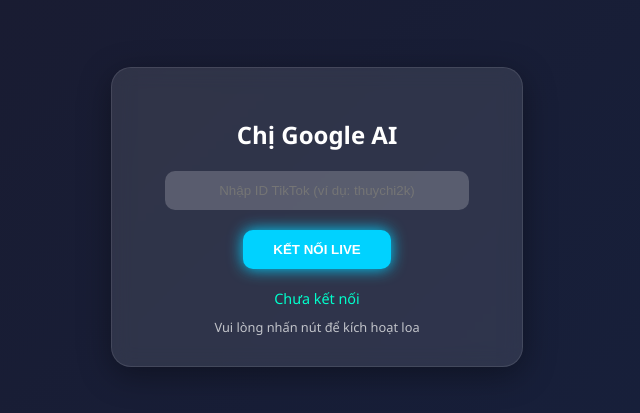
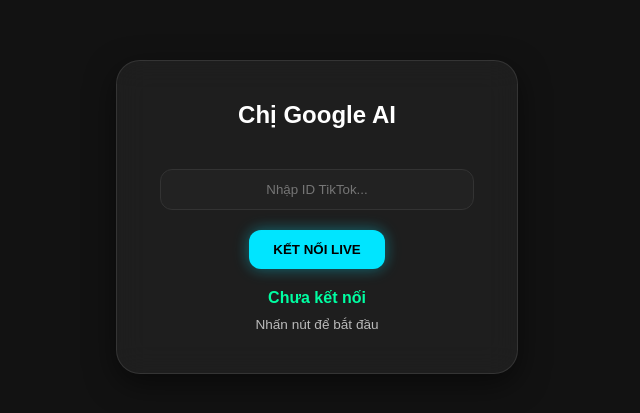
Before and after one commit to cmttiktok/thunghiem, a website: page public/index.html in a window 1280 px wide. Shown: the part 183-596 px from the top of the page, without its empty margins (323-963 px from the left). Drawn offline with nearby package versions, Linux system fonts and the light colour scheme; no server answers.

Commit message:
Update index.html

```diff
--- a/public/index.html
+++ b/public/index.html
@@ -2,81 +2,82 @@
 <html lang="vi">
 <head>
     <meta charset="UTF-8">
-    <meta name="viewport" content="width=device-width, initial-scale=1.0">
     <title>Điều khiển Chị Google AI</title>
     <style>
         body {
-            margin: 0; padding: 0;
-            background: linear-gradient(135deg, #1a1a2e, #16213e);
-            font-family: 'Segoe UI', sans-serif;
-            display: flex; justify-content: center; align-items: center;
-            height: 100vh; color: white;
+            margin: 0; background: #121212; color: #fff;
+            font-family: 'Arial', sans-serif;
+            display: flex; justify-content: center; align-items: center; height: 100vh;
         }
-        .container {
-            background: rgba(255, 255, 255, 0.1);
-            backdrop-filter: blur(10px);
-            border-radius: 20px;
-            padding: 30px;
-            box-shadow: 0 8px 32px rgba(0,0,0,0.37);
-            border: 1px solid rgba(255,255,255,0.1);
-            text-align: center; width: 350px;
+        .card {
+            background: rgba(255, 255, 255, 0.05);
+            backdrop-filter: blur(15px);
+            padding: 40px; border-radius: 24px;
+            border: 1px solid rgba(255, 255, 255, 0.1);
+            text-align: center; width: 320px;
+            box-shadow: 0 10px 30px rgba(0,0,0,0.5);
         }
         input {
-            width: 80%; padding: 12px;
-            border-radius: 10px; border: none;
-            background: rgba(255,255,255,0.2);
-            color: white; outline: none;
-            margin-bottom: 20px; text-align: center;
+            width: 90%; padding: 12px; margin: 20px 0;
+            border-radius: 12px; border: none; background: #222; color: #fff;
+            text-align: center; outline: none; border: 1px solid #333;
         }
         button {
-            padding: 12px 30px; border-radius: 10px; border: none;
-            background: #00d2ff; color: white; font-weight: bold;
-            cursor: pointer; transition: 0.3s;
-            box-shadow: 0 0 15px #00d2ff;
+            background: #00e5ff; color: #000; border: none;
+            padding: 12px 24px; border-radius: 12px; font-weight: bold;
+            cursor: pointer; transition: 0.3s; box-shadow: 0 0 15px rgba(0,229,255,0.4);
         }
-        button:hover { transform: scale(1.05); box-shadow: 0 0 25px #00d2ff; }
-        #status { margin-top: 20px; font-size: 0.9em; color: #00ffcc; }
-        #log { font-size: 0.8em; margin-top: 10px; opacity: 0.7; }
+        button:hover { transform: translateY(-2px); box-shadow: 0 0 25px #00e5ff; }
+        #status { margin-top: 20px; color: #00ffa3; font-weight: bold; }
+        #log { margin-top: 10px; font-size: 0.85em; color: #bbb; min-height: 1.2em; }
     </style>
 </head>
 <body>
 
-<div class="container">
-    <h2>Chị Google AI</h2>
-    <input type="text" id="tiktokId" placeholder="Nhập ID TikTok (ví dụ: thuychi2k)">
+<div class="card">
+    <h2 style="margin-top:0">Chị Google AI</h2>
+    <input type="text" id="tiktokId" placeholder="Nhập ID TikTok...">
     <br>
-    <button onclick="updateID()">KẾT NỐI LIVE</button>
+    <button onclick="startSystem()">KẾT NỐI LIVE</button>
     <div id="status">Chưa kết nối</div>
-    <div id="log">Vui lòng nhấn nút để kích hoạt loa</div>
+    <div id="log">Nhấn nút để bắt đầu</div>
 </div>
 
 <script src="/socket.io/socket.io.js"></script>
 <script>
     const socket = io();
-    let audioReady = false;
+    let isReady = false;
 
-    function updateID() {
+    function startSystem() {
         const id = document.getElementById('tiktokId').value;
-        if (!id) return alert("Vui lòng nhập ID!");
+        if(!id) return alert("Vui lòng nhập ID!");
 
-        audioReady = true; // Kích hoạt loa khi nhấn nút
+        isReady = true; // Cho phép phát âm thanh
         socket.emit('set-id', id);
         document.getElementById('status').innerText = "Đang kết nối...";
     }
 
-    socket.on('status', (msg) => {
-        document.getElementById('status').innerText = msg;
-    });
+    socket.on('status', msg => document.getElementById('status').innerText = msg);
 
     socket.on('speak', (data) => {
-        if (!audioReady) return;
+        if (!isReady) return;
         document.getElementById('log').innerText = `Đang trả lời: ${data.user}`;
 
-        const text = `${data.text}`;
-        const url = `https://translate.google.com/translate_tts?ie=UTF-8&q=${encodeURIComponent(text)}&tl=vi&client=tw-ob`;
+        const text = data.text;
+        const googleUrl = `https://translate.google.com/translate_tts?ie=UTF-8&q=${encodeURIComponent(text)}&tl=vi&client=tw-ob`;
 
-        const audio = new Audio(url);
-        audio.play().catch(e => console.log("Lỗi âm thanh"));
+        const audio = new Audio(googleUrl);
+        audio.crossOrigin = "anonymous";
+
+        // Thử phát bằng Google TTS
+        audio.play().catch(error => {
+            console.warn("Google bị chặn, dùng giọng hệ thống dự phòng...");
+
+            // DỰ PHÒNG: Dùng API có sẵn của trình duyệt nếu Google lỗi
+            const speech = new SpeechSynthesisUtterance(text);
+            speech.lang = 'vi-VN';
+            window.speechSynthesis.speak(speech);
+        });
     });
 </script>
 </body>
```
